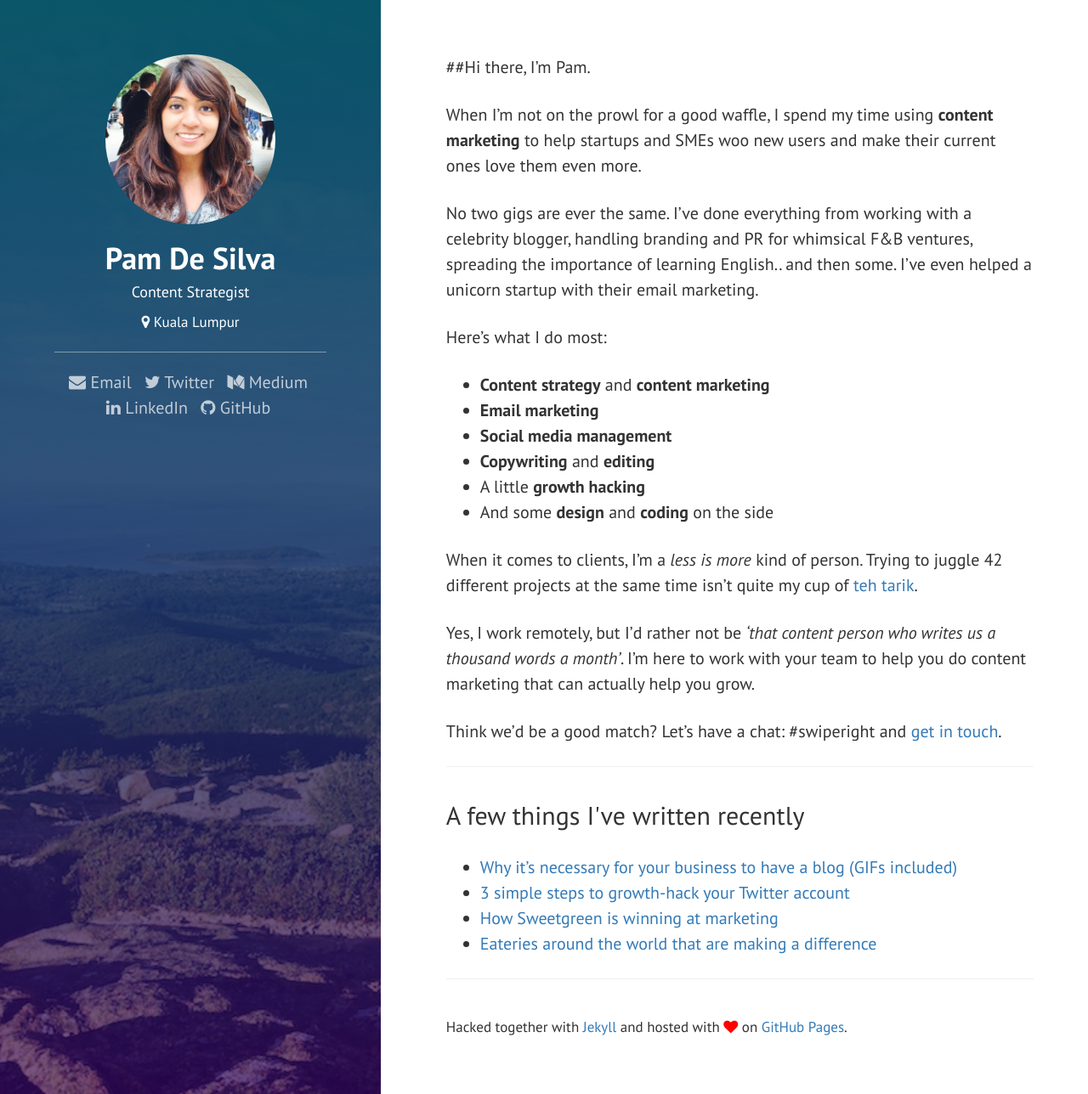
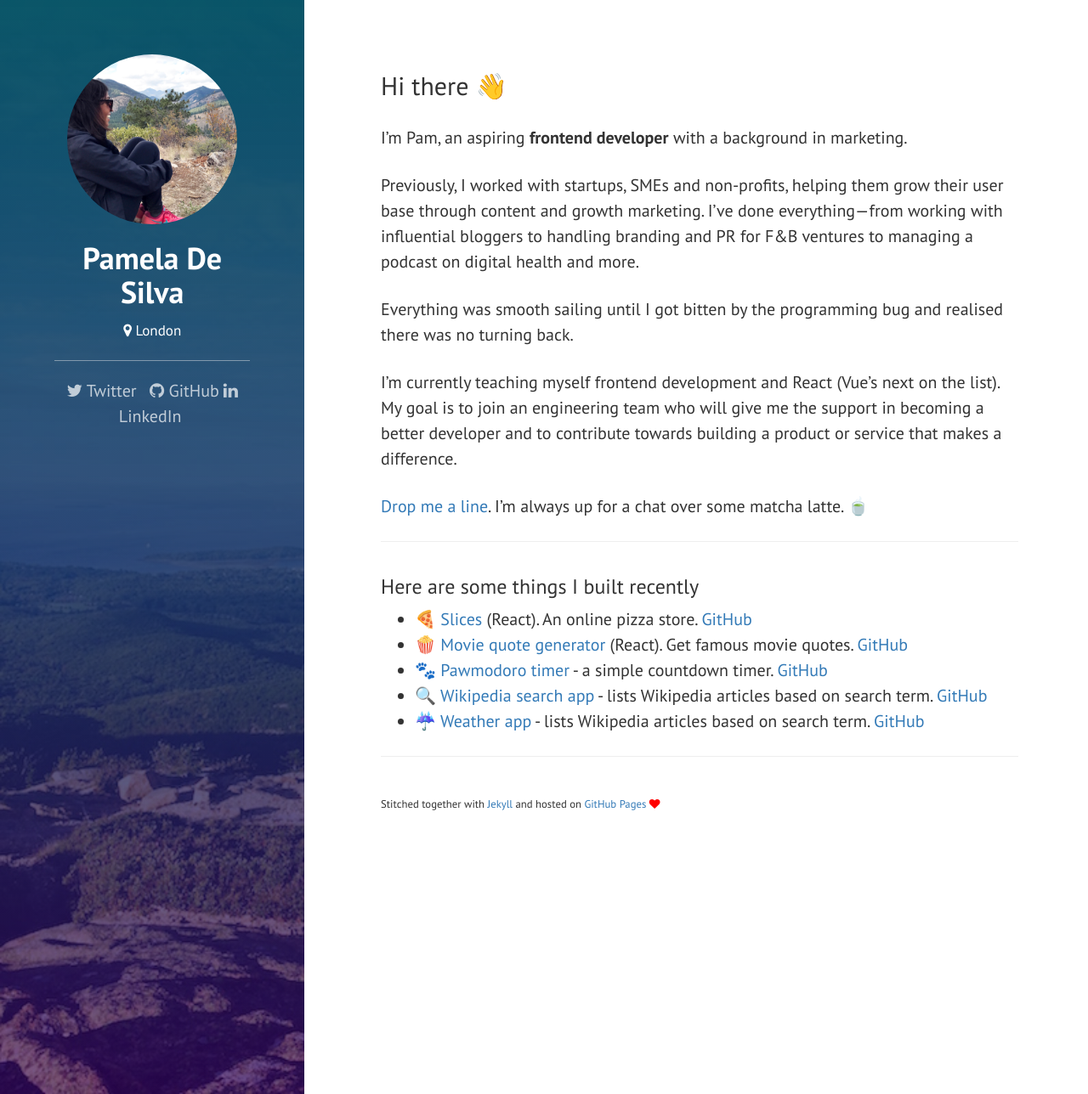
Before and after one commit to pamdesilva/personal-site, a Jekyll site: the page built from index.md, in a window 1280 px wide and 1288 px high. Shown: the whole window at 85% size. Built offline with Jekyll 4.4.1, drawn with Linux system fonts in a browser that asks for light colours; nearby versions of some CDN libraries.

Commit message:
Changed content and styling

```diff
--- /dev/null
+++ b/Gemfile
@@ -0,0 +1,2 @@
+gem 'github-pages'
+source 'https://rubygems.org'
--- a/_config.yml
+++ b/_config.yml
@@ -1,8 +1,8 @@
 # Site settings
-title: Pam De Silva
+title: Pamela De Silva
 email: pam.desilva@gmail.com
 description: > # this means to ignore newlines until "baseurl:"
-  Hi, I'm Pam, a content marketer based in Kuala Lumpur.
+  Hi, I'm Pam, an aspiring frontend developer based in London.
 baseurl: "" # the subpath of your site, e.g. /blog/
 url: "http://pamela.io" # the base hostname & protocol for your site
 
--- a/_layouts/default.html
+++ b/_layouts/default.html
@@ -24,19 +24,16 @@
 
     <header class="col-left">
       <img class="profilepic" src="/assets/img/pam_sqr.jpg" alt="">
-      <h1>Pam De Silva</h1>
-      <h4>Content Strategist</h4>
-      <small><i class="fa fa-map-marker"> </i> Kuala Lumpur</small>
+      <h1>Pamela De Silva</h1>
+      <small><i class="fa fa-map-marker"> </i> London</small>
 
       <hr>
 
       <section>
         <ul class="list-inline socialicons">
-          <li><a href="mailto:pam.desilva@gmail.com"><i class="fa fa-envelope"></i> Email</a></li>
           <li><a href="https://twitter.com/pam_desilva"><i class="fa fa-twitter"></i> Twitter</a></li>
-          <li><a href="https://medium.com/@pamdesilva"><i class="fa fa-medium"></i> Medium</a></li>
+          <li><a href="https://github.com/pammkins"><i class="fa fa-github"></i> GitHub</a></li
           <li><a href="https://my.linkedin.com/in/pamela-de-silva-57223955"><i class="fa fa-linkedin"></i> LinkedIn</a></li>
-          <li><a href="https://github.com/pammkins"><i class="fa fa-github"></i> GitHub</a></li>
         </ul>
       </section>
     </header>
@@ -45,28 +42,37 @@
 
       <div class="main-text">
         <section>
+          <h2>Hi there 👋</h2>
           {{ content }}
         </section>
 
         <hr>
 
         <section>
-          <h2>A few things I've written recently</h2>
-   <!--          <ul class="posts post-list mediumfeed" id="feed-container">
-                loading posts from Medium...
-           </ul> -->
+          <h3>Here are some things I built recently</h3>
           <ul>
-            <li><a href="https://medium.com/@pamdesilva/why-it-s-imperative-for-your-business-to-have-a-blog-75f553fec88c#.y6aqgt84h">Why it’s necessary for your business to have a blog (GIFs included)</a></li>
-            <li><a href="https://medium.com/@pamdesilva/3-simple-steps-to-growth-hack-your-twitter-account-463251cdd57e#.w2s3a3med">3 simple steps to growth-hack your Twitter account</a></li>
-            <li><a href="https://medium.com/@pamdesilva/5-ways-sweetgreen-is-winning-at-marketing-1355013f5cc#.btkbfvlb4">How Sweetgreen is winning at marketing</a></li>
-            <li><a href="https://medium.com/@pamdesilva/how-these-eateries-around-the-world-are-making-a-difference-8190bfac9af#.bxugwrjz9">Eateries around the world that are making a difference</a></li>
+            <li>
+              🍕 <a href='https://slices-pizza.netlify.com/'>Slices</a> (React). An online pizza store. <a href='https://github.com/pammkins/pizza-app'>GitHub</a>
+            </li>
+            <li>
+              🍿 <a href='https://moviequotes.pamela.io/'>Movie quote generator</a> (React). Get famous movie quotes. <a href='https://github.com/pammkins/quote-machine-react'>GitHub</a>
+            </li>
+            <li>
+              🐾 <a href='https://pawmodoro.pamela.io/'>Pawmodoro timer</a> - a simple countdown timer. <a href='https://github.com/pammkins/fcc-pomodoro-timer/'>GitHub</a>
+            </li>
+            <li>
+              🔍<a href='https://wikipedia.pamela.io/'> Wikipedia search app</a> - lists Wikipedia articles based on search term. <a href='https://github.com/pammkins/fcc-wikipedia'>GitHub</a>
+            </li>
+            <li>
+              ☔️ <a href='https://weather.pamela.io/'>Weather app</a> - lists Wikipedia articles based on search term. <a href='https://github.com/pammkins/fcc-weatherapp'>GitHub</a>
+            </li>
           </ul>
         </section>
 
         <hr>
 
         <footer>
-          <small>Hacked together with <a href="https://jekyllrb.com/">Jekyll</a> and hosted with <i class="fa fa-heart"></i> on <a href="https://github.com/pammkins">GitHub Pages</a>.</small>
+          <small>Stitched together with <a href="https://jekyllrb.com/">Jekyll</a> and hosted on <a href="https://github.com/pammkins"> GitHub Pages <i class="fa fa-heart"></i></a></small>
         </footer>
       </div>
 
--- a/contact/index.html
+++ b/contact/index.html
@@ -1,8 +1,3 @@
 ---
 layout: default
 ---
-
-<div>
-<h1>Hello there</h1>
-<p>This is the about page. I am Pam. Pam I am.</p>
-</div>
--- a/css/main.css
+++ b/css/main.css
@@ -19,7 +19,6 @@ body {
     linear-gradient(
       rgba(3, 81, 99, 0.96),
       rgba(52, 3, 99, 0.65)
-
     ),
     url(/assets/img/col-left-background.jpg);
 	background-size: cover;
@@ -47,6 +46,14 @@ body {
 	width: 100px;
 }
 
+.contact {
+	font-size: 17px;
+}
+
+footer {
+	font-size: 15px;
+}
+
 
 @media screen and (min-width: 700px) {
 
@@ -55,12 +62,12 @@ body {
 	}
 
 	.col-left {
-		width: 35%;
+		width: 28%;
     height: 100%;
     position: fixed;
 	}
 	.col-right {
-		width: 64%;
+		width: 70%;
     float: right;
     display: inline-block;
 	}
--- a/index.md
+++ b/index.md
@@ -2,23 +2,12 @@
 layout: default
 ---
 
-##Hi there, I’m Pam.
+I'm Pam, an aspiring **frontend developer** with a background in marketing.
 
-When I’m not on the prowl for a good waffle, I spend my time using **content marketing** to help startups and SMEs woo new users and make their current ones love them even more.
+Previously, I worked with startups, SMEs and non-profits, helping them grow their user base through content and growth marketing. I’ve done everything—from working with influential bloggers to handling branding and PR for F&B ventures to managing a podcast on digital health and more.
 
-No two gigs are ever the same. I’ve done everything from working with a celebrity blogger, handling branding and PR for whimsical F&B ventures, spreading the importance of learning English.. and then some. I’ve even helped a unicorn startup with their email marketing.
+Everything was smooth sailing until I got bitten by the programming bug and realised there was no turning back.
 
-Here’s what I do most:
+I'm currently teaching myself frontend development and React (Vue's next on the list). My goal is to join an engineering team who will give me the support in becoming a better developer and to contribute towards building a product or service that makes a difference.
 
-- **Content strategy** and **content marketing**
-- **Email marketing**
-- **Social media management**
-- **Copywriting** and **editing**
-- A little **growth hacking**
-- And some **design** and **coding** on the side
-
-When it comes to clients, I’m a *less is more* kind of person. Trying to juggle 42 different projects at the same time isn’t quite my cup of [teh tarik](https://en.wikipedia.org/wiki/Teh_tarik).
-
-Yes, I work remotely, but I'd rather not be *‘that content person who writes us a thousand words a month’*. I’m here to work with your team to help you do content marketing that can actually help you grow.
-
-Think we’d be a good match? Let’s have a chat: #swiperight and [get in touch](mailto:pam.desilva@gmail.com).
+<a href='mailto:pam.desilva@gmail.com'>Drop me a line</a>. I'm always up for a chat over some matcha latte. 🍵
```
Also changed, not shown: Gemfile.lock (added), assets/img/pam_sqr.jpg, assets/img/profile.jpg (deleted), assets/img/profile_square.jpg (deleted). Lines whose indentation alone changed are shown as unchanged.
